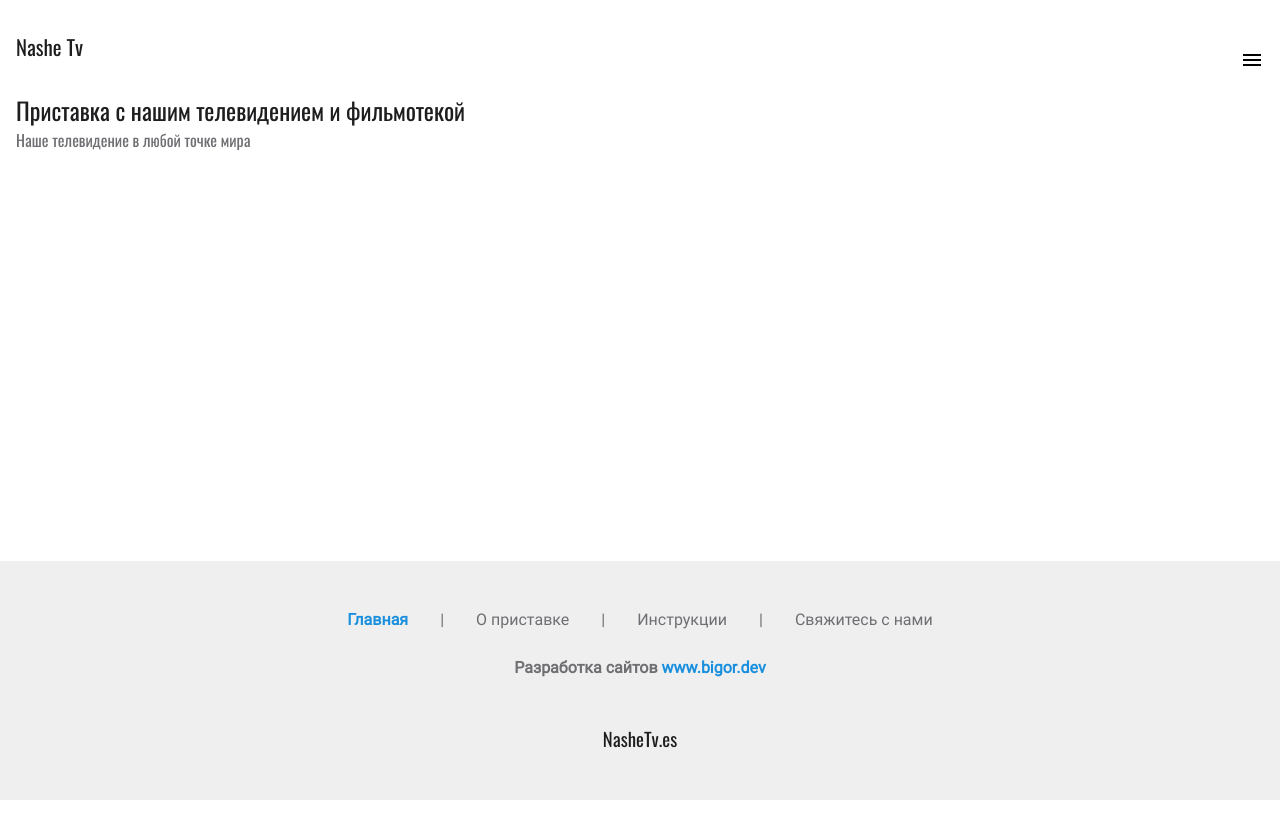
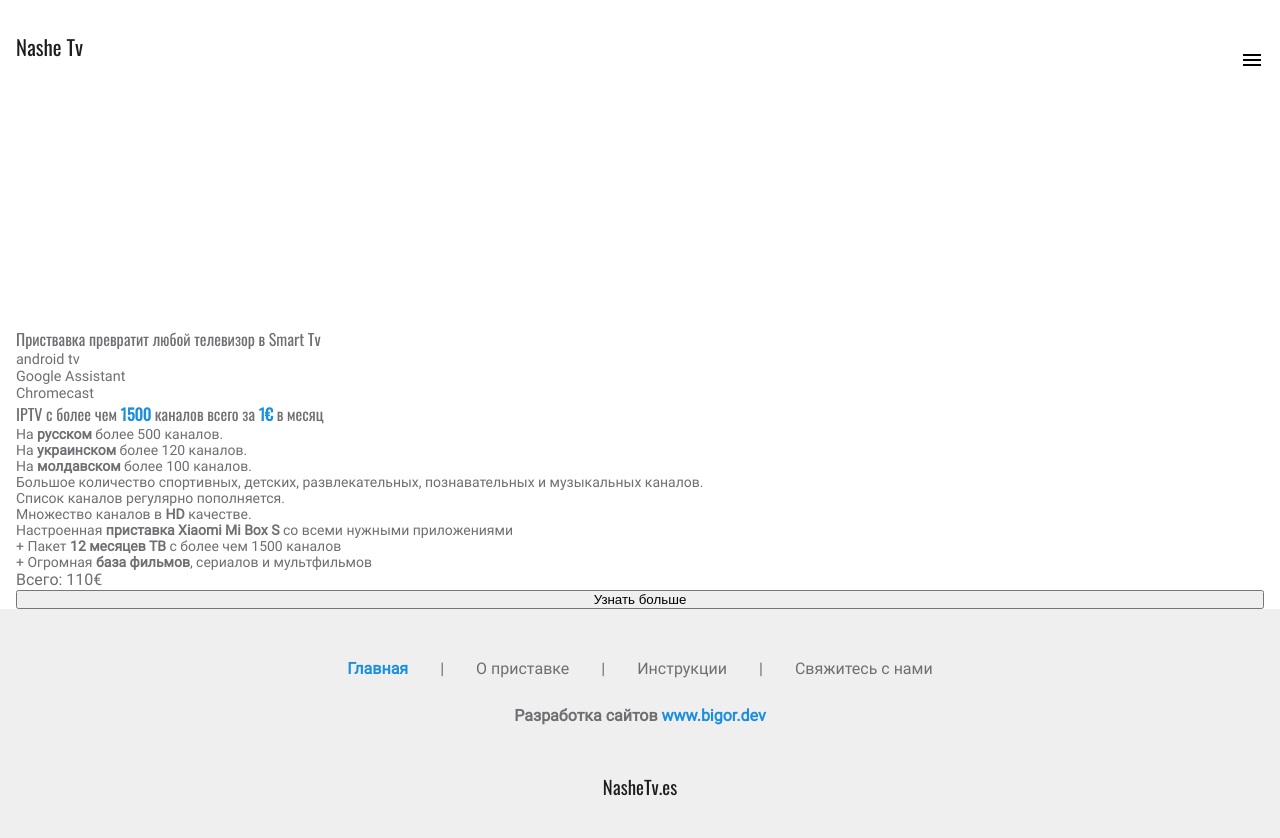
Before and after one commit to igor-co/nashetv, a React (Create React App) app: page / in a window 1280 px wide. Shown: the top 838 px of the page. Before the commit the page ends 800 px from the top, so only its background shows below. Built offline with nearby package versions, Linux system fonts and the light colour scheme.

Commit message:
Add basic makup for main page

```diff
--- a/src/pages/Main/Main.jsx
+++ b/src/pages/Main/Main.jsx
@@ -8,13 +8,76 @@ const Main = () => {
   return (
     <Layout>
       <div className='container'>
-        {useCheckIsDesktop() && (
-          <h1 className={styles.mainTitle}>
-            Приставка с нашим телевидением и фильмотекой
-          </h1>
-        )}
+        <div className={`${styles.contentRow}`}>
+          {!useCheckIsDesktop() && (
+            <h1 className={styles.mainTitle}>
+              Приставка с нашим телевидением и фильмотекой
+            </h1>
+          )}
 
-        <h2>Наше телевидение в любой точке мира</h2>
+          <div className={styles.tvBoxInfoContainer}>
+            <div className={styles.image}></div>
+
+            <h2>Приствавка превратит любой телевизор в Smart Tv</h2>
+
+            <div className={styles.featuresContainer}>
+              <div className={styles.androidTv}>android tv</div>
+              <div className={styles.assistant}>Google Assistant</div>
+              <div className={styles.chromecast}>Chromecast</div>
+            </div>
+          </div>
+
+          <div className={styles.channelsInfoContainer}>
+            <h2>
+              IPTV c более чем <b>1500</b> каналов всего за <b>1€</b> в месяц
+            </h2>
+
+            <div className={styles.languages}>
+              <p>
+                На <b>русском</b> более 500 каналов.
+              </p>
+              <p>
+                На <b>украинском</b> более 120 каналов.
+              </p>
+              <p>
+                На <b>молдавском</b> более 100 каналов.
+              </p>
+            </div>
+
+            <div className={styles.categories}>
+              <p>
+                Большое количество спортивных, детских, развлекательных,
+                познавательных и музыкальных каналов.
+              </p>
+            </div>
+
+            <div className={styles.moreChannels}>
+              <p>Список каналов регулярно пополняется.</p>
+              <p>
+                Множество каналов в <b>HD</b> качестве.
+              </p>
+            </div>
+          </div>
+        </div>
+
+        <div className={styles.priceActionRow}>
+          <div className={styles.whatIncludes}>
+            <p>
+              Настроенная <b>приставка Xiaomi Mi Box S</b> со всеми нужными
+              приложениями
+            </p>
+            <p>
+              + Пакет <b>12 месяцев ТВ</b> с более чем 1500 каналов
+            </p>
+            <p>
+              + Огромная <b>база фильмов</b>, сериалов и мультфильмов
+            </p>
+            <div className={styles.price}>Всего: 110€</div>
+          </div>
+          <div className={styles.callToAction}>
+            <button>Узнать больше</button>
+          </div>
+        </div>
       </div>
     </Layout>
   );
--- a/src/pages/Main/Main.module.scss
+++ b/src/pages/Main/Main.module.scss
@@ -1,4 +1,50 @@
+@import '../../_assets/colors/colors';
+
 .mainTitle {
   font-size: 1.5rem;
   font-weight: 400;
+  max-width: 300px;
 }
+
+.contentRow {
+  display: flex;
+  flex-direction: column;
+
+  .tvBoxInfoContainer {
+    display: flex;
+    flex-direction: column;
+    .image {
+      height: 235px;
+    }
+    .featuresContainer {
+      display: flex;
+      flex-direction: column;
+      font-size: 0.9rem;
+      .androidTv {
+      }
+      .assistant {
+      }
+      .chromecast {
+      }
+    }
+  }
+
+  .channelsInfoContainer {
+    .languages {
+    }
+    .categories {
+    }
+    .moreChannels {
+    }
+  }
+}
+
+.priceActionRow {
+  .price {
+  }
+  .callToAction {
+    button {
+      width: 100% ;
+    }
+  }
+}
```
